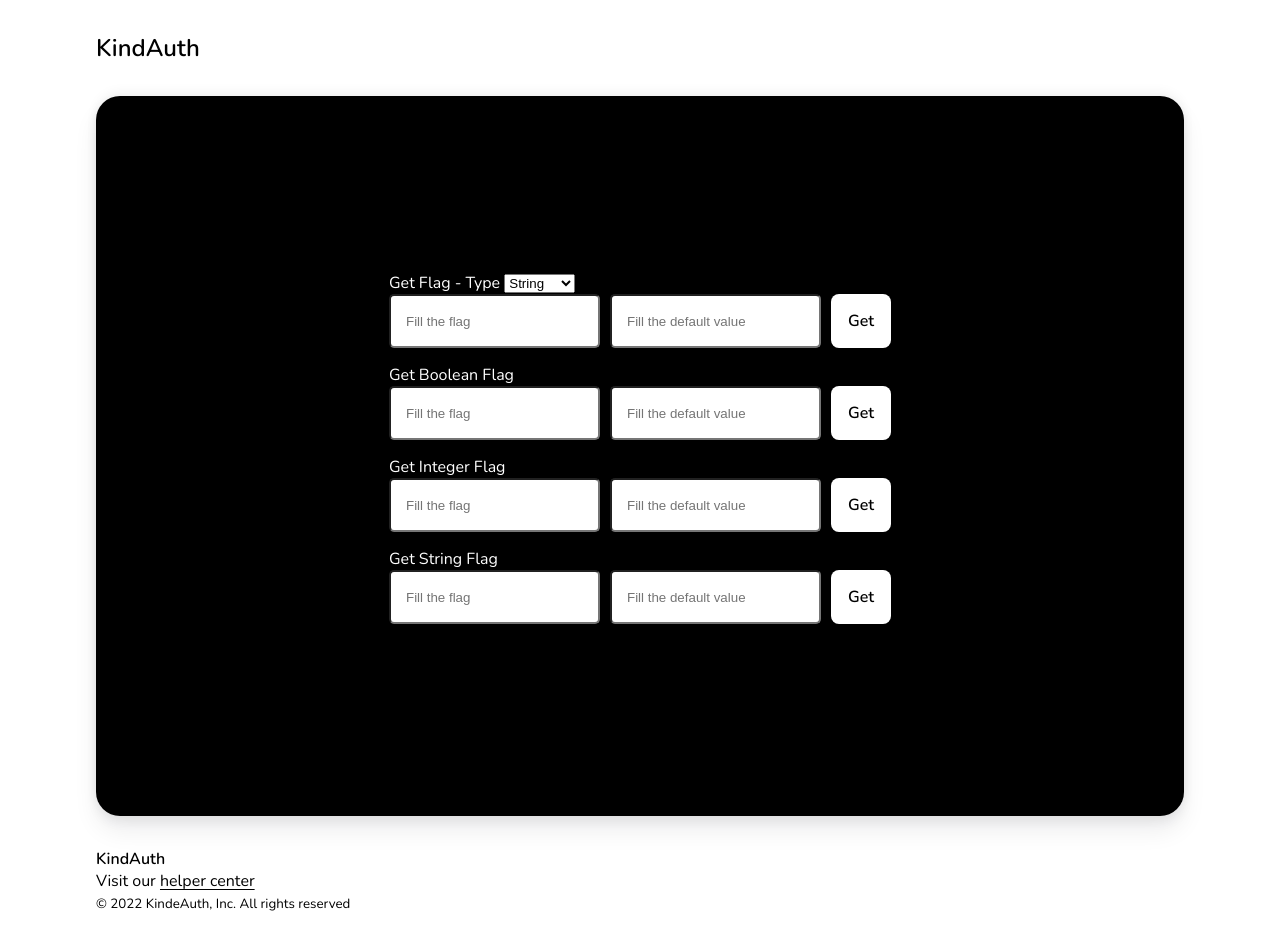
After one commit to kinde-starter-kits/php-starter-kit, a PHP site: the page made by templates/playground.php in a window 1280 px wide. The commit adds this page. Run offline with PHP 8.4, Linux system fonts and the light colour scheme; the template is opened without the code that fills it, so the values that code supplies are empty.

Commit message:
update starterkit SDK v1.2

```diff
--- a/public/css/style.css
+++ b/public/css/style.css
@@ -137,6 +137,7 @@ a {
     display: inline-block;
     font-weight: var(--g-font-weight-bold);
     padding: var(--g-spacing-base);
+    cursor: pointer;
 }
 
 .btn-ghost {
--- a/templates/home.php
+++ b/templates/home.php
@@ -20,6 +20,7 @@
                 </div>
             <?php else : ?>
                 <div class="header-group">
+                    <a class="btn btn-dark" href="/playground" type="button">Flag Playground</a>
                     <a class="btn btn-dark" href="/create-user" type="button">Create user</a>
                     <div class="avatar"> <?= $shortName ?></div>
                     <p class="username"><?= $fullName ?></p>
--- /dev/null
+++ b/templates/playground.php
@@ -0,0 +1,134 @@
+<!DOCTYPE html>
+<html>
+
+<head>
+    <meta charset="utf-8">
+    <meta name="viewport" content="width=device-width, initial-scale=1">
+    <!-- Fonts -->
+    <link href="https://fonts.googleapis.com/css?family=Nunito:200,600" rel="stylesheet">
+    <link rel="stylesheet" href="css/style.css">
+</head>
+
+<body>
+    <header>
+        <nav class="nav container">
+            <h1><a href="/">KindAuth</a></h1>
+        </nav>
+    </header>
+    <main>
+        <div class="container">
+            <div class="card content p-3">
+                <form method="post" enctype="multipart/form-data">
+                    <div class="d-flex flex-col items-start mb-1">
+                        <div>
+                            <label for="">Get Flag</label>
+                            <label for=""> - Type</label>
+                            <select name="flag_type" id="flag_type">
+                                <option value="s">String</option>
+                                <option value="i">Integer</option>
+                                <option value="b">Boolean</option>
+                            </select>
+                        </div>
+                        <div>
+                            <div style="display: grid;grid-template-columns: 1fr 1fr 60px;gap: 10px;">
+                                <input class="w-100 input" type="text" placeholder="Fill the flag" name="flag_input" id="flag_input" required>
+                                <input class="w-100 input" type="text" name="flag_input_default" placeholder="Fill the default value" id="flag_input_default" required>
+                                <a class="btn btn-light" id="flag" type="button">Get</a>
+                            </div>
+                        </div>
+                        <div id="flag_text"></div>
+                    </div>
+                    <div class="d-flex flex-col items-start mb-1">
+                        <label for="">Get Boolean Flag</label>
+
+                        <div>
+                            <div style="display: grid;grid-template-columns: 1fr 1fr 60px;gap: 10px;">
+                                <input class="w-100 input" type="text" name="flag_boolean_input" placeholder="Fill the flag" id="flag_boolean_input" required>
+                                <input class="w-100 input" type="text" name="flag_boolean_input_default" placeholder="Fill the default value" id="flag_boolean_input_default" required>
+                                <a class="btn btn-light" id="flag_boolean" type="button">Get</a>
+                            </div>
+                        </div>
+                        <div id="flag_boolean_text"></div>
+                    </div>
+                    <div class="d-flex flex-col items-start mb-1">
+                        <label for="">Get Integer Flag</label>
+
+                        <div>
+                            <div style="display: grid;grid-template-columns: 1fr 1fr 60px;gap: 10px;">
+                                <input class="w-100 input" type="text" name="flag_integer_input" id="flag_integer_input" placeholder="Fill the flag" required>
+                                <input class="w-100 input" type="text" name="flag_integer_input_default" placeholder="Fill the default value" id="flag_integer_input_default" required>
+                                <a class="btn btn-light" id="flag_integer" type="button">Get</a>
+                            </div>
+                        </div>
+                        <div id="flag_integer_text"></div>
+                    </div>
+                    <div class="d-flex flex-col items-start mb-1">
+                        <label for="">Get String Flag</label>
+
+                        <div>
+                            <div style="display: grid;grid-template-columns: 1fr 1fr 60px;gap: 10px;">
+                                <input class="w-100 input" type="text" name="flag_string_input" id="flag_string_input" placeholder="Fill the flag" required>
+                                <input class="w-100 input" type="text" name="flag_string_input_default" placeholder="Fill the default value" id="flag_string_input_default" required>
+                                <a class="btn btn-light" id="flag_string" type="button">Get</a>
+                            </div>
+                        </div>
+                        <div id="flag_string_text"></div>
+                    </div>
+                </form>
+            </div>
+        </div>
+    </main>
+    <footer class="footer">
+        <div class="container">
+            <strong>KindAuth</strong>
+            <p>
+                <span>Visit our</span>
+                <a class="text-link" href="https://kinde.com/docs" type="button" target="_blank">helper center</a>
+            </p>
+            <small>© 2022 KindeAuth, Inc. All rights reserved</small>
+        </div>
+    </footer>
+    <script>
+        function getFlag(body) {
+            var form_data = new FormData();
+            for (var key in body) {
+                form_data.append(key, body[key]);
+            }
+            const flagTypeEl = document.getElementById('flag_type');
+            if (flagTypeEl) {
+                form_data.append('flag_type', flagTypeEl.value);
+            }
+            fetch('/playground', {
+                method: 'POST',
+                body: form_data,
+            }).then(async (response) => {
+                const data = await response.text();
+
+                const textEl = document.getElementById(`${body.type}_text`);
+                    if (textEl) {
+                        textEl.innerText = data
+                    }
+            }).catch((err) => {
+                alert(err.message)
+            })
+        }
+        ['flag', 'flag_boolean', 'flag_integer', 'flag_string'].forEach(e => {
+            const domEl = document.getElementById(e);
+            if (domEl) {
+                domEl.addEventListener('click', function() {
+                    const inputEl = document.getElementById(`${e}_input`);
+                    if (inputEl?.value) {
+                        const inputDefaultEl = document.getElementById(`${e}_input_default`);
+                        getFlag({
+                            type: e,
+                            value: inputEl?.value,
+                            default: inputDefaultEl?.value || ""
+                        });
+                    }
+                })
+            }
+        })
+    </script>
+</body>
+
+</html>
```
Also changed, not shown: lib/App/RegisterRoutes.php (+13 -3 lines), src/Api/Main.php (+18 -3 lines), src/Api/Playground.php (added, +80 -0 lines).
